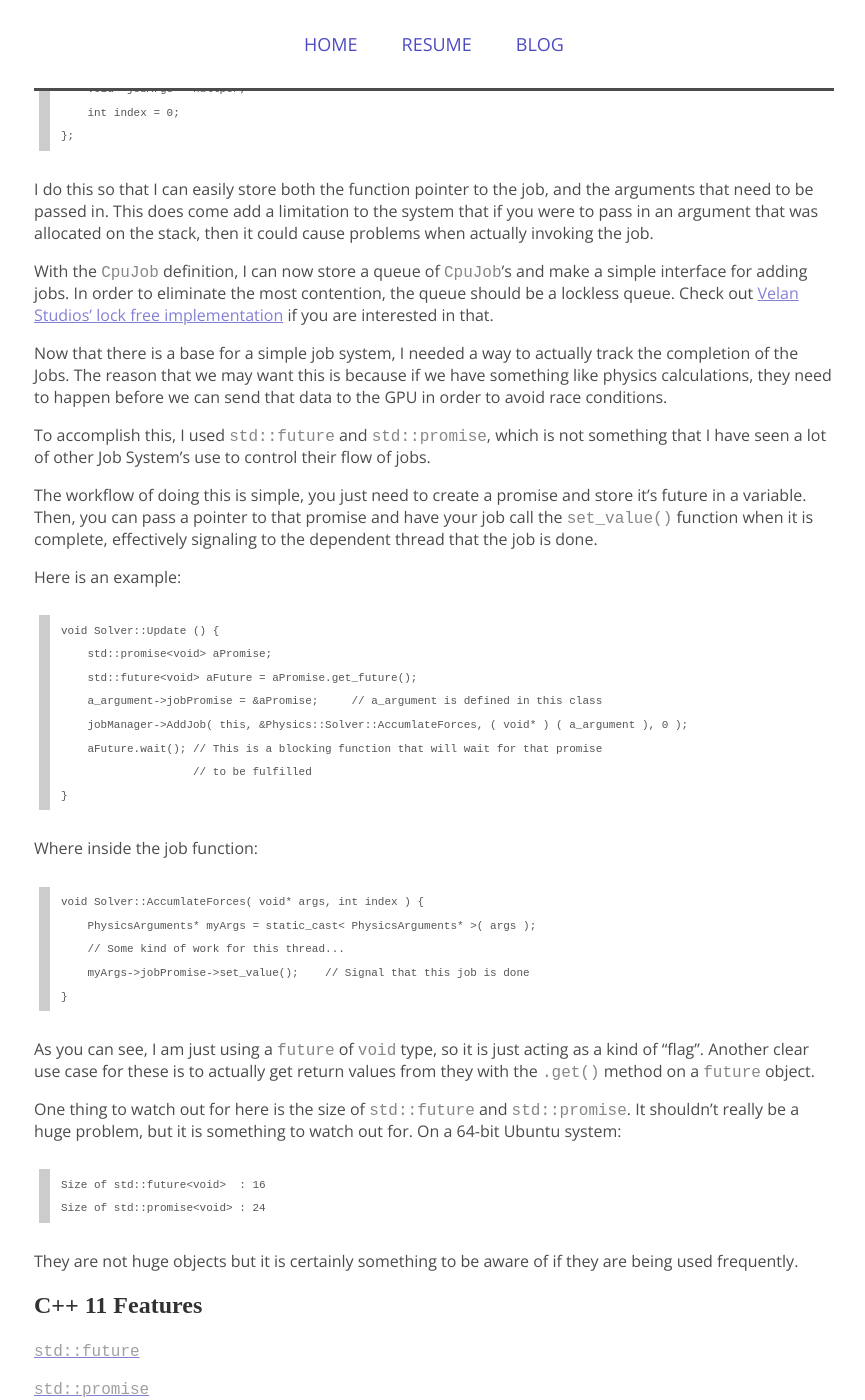
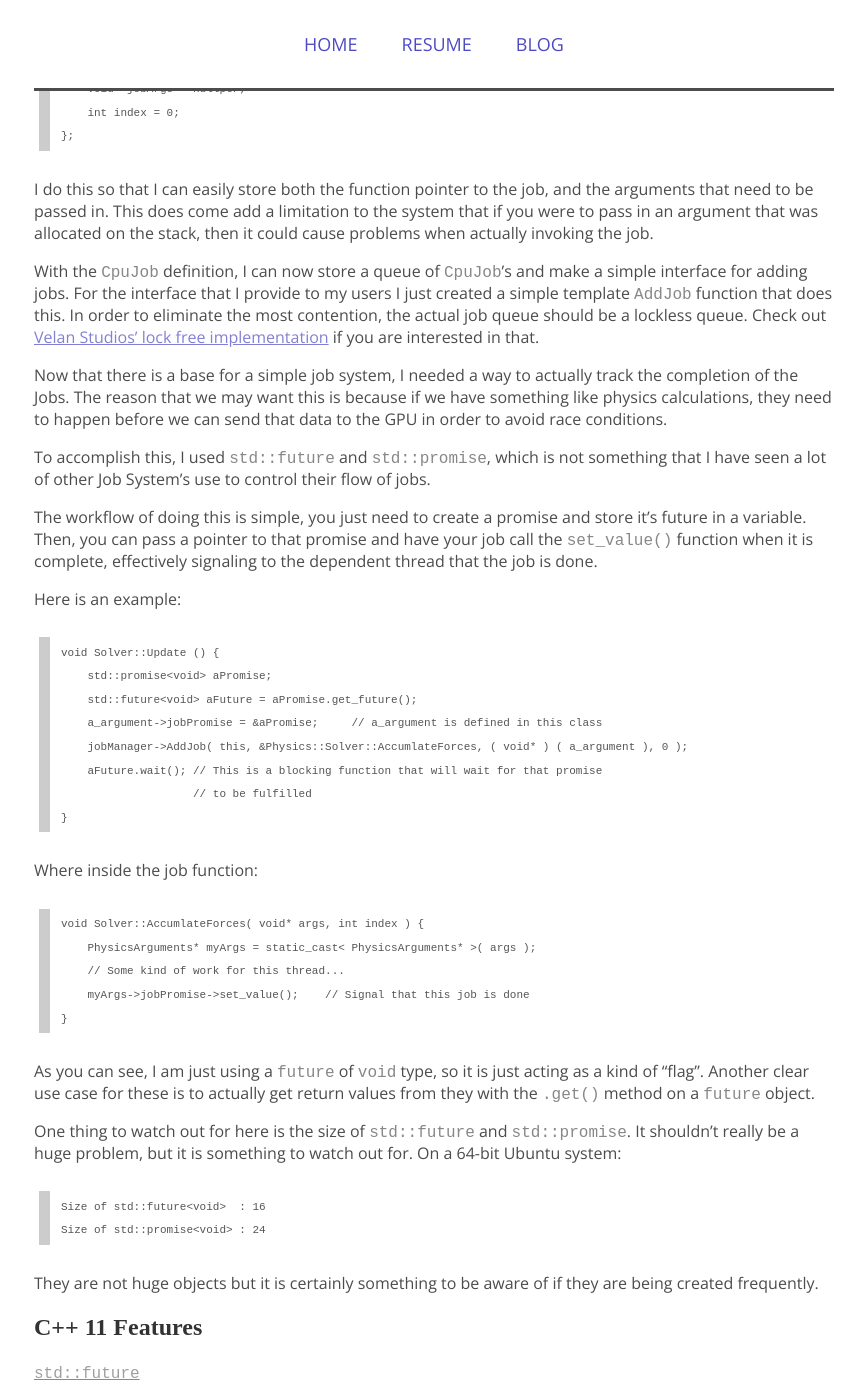
Before and after one commit to CaylaDenning/cayladenning.github.io, a Jekyll site: the page built from _posts/2018-11-13-cpp-job-system.md, in a window 1280 px wide and 1400 px high, scrolled down 1732 px. Shown: the whole window, without its empty margins (206-1071 px from the left). Built offline with Jekyll 4.4.1, drawn with Linux system fonts in a browser that asks for light colours; some web fonts are replaced.

Commit message:
Added explanatin of AddJob

````diff
--- a/_posts/2018-11-13-cpp-job-system.md
+++ b/_posts/2018-11-13-cpp-job-system.md
@@ -102,9 +102,10 @@ system that if you were to pass in an argument that was allocated on the stack,
 then it could cause problems when actually invoking the job.
 
 With the `CpuJob` definition, I can now store a queue of `CpuJob`'s and make a
-simple interface for adding jobs. In order to eliminate the most contention, the
-queue should be a lockless queue. Check out
-[Velan Studios' lock free implementation](https://www.velanstudios.com/blog/posts/our-first-open-source-release.html)
+simple interface for adding jobs. For the interface that I provide to my users I
+just created a simple template `AddJob` function that does this.
+In order to eliminate the most contention, the actual job queue should be a
+lockless queue. Check out [Velan Studios' lock free implementation](https://www.velanstudios.com/blog/posts/our-first-open-source-release.html)
 if you are interested in that.
 
 Now that there is a base for a simple job system, I needed a way to actually
@@ -156,7 +157,9 @@ Size of std::promise<void> : 24
 ```
 
 They are not huge objects but it is certainly something to be aware of if they
-are being used frequently.
+are being created frequently.
+
+
 
 # C++ 11 Features
 
````
